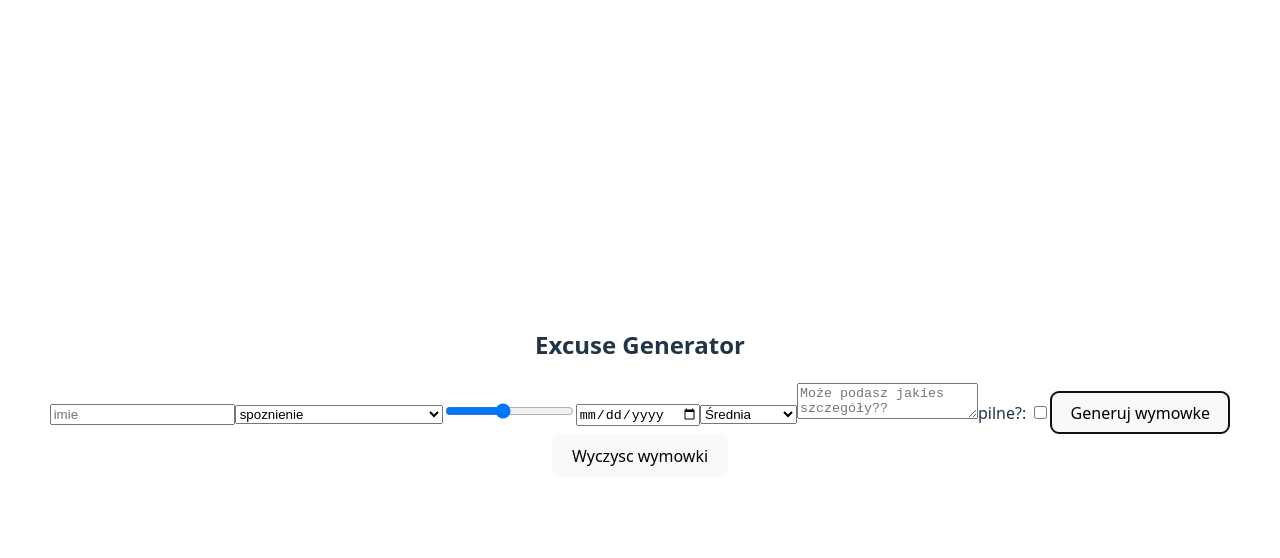
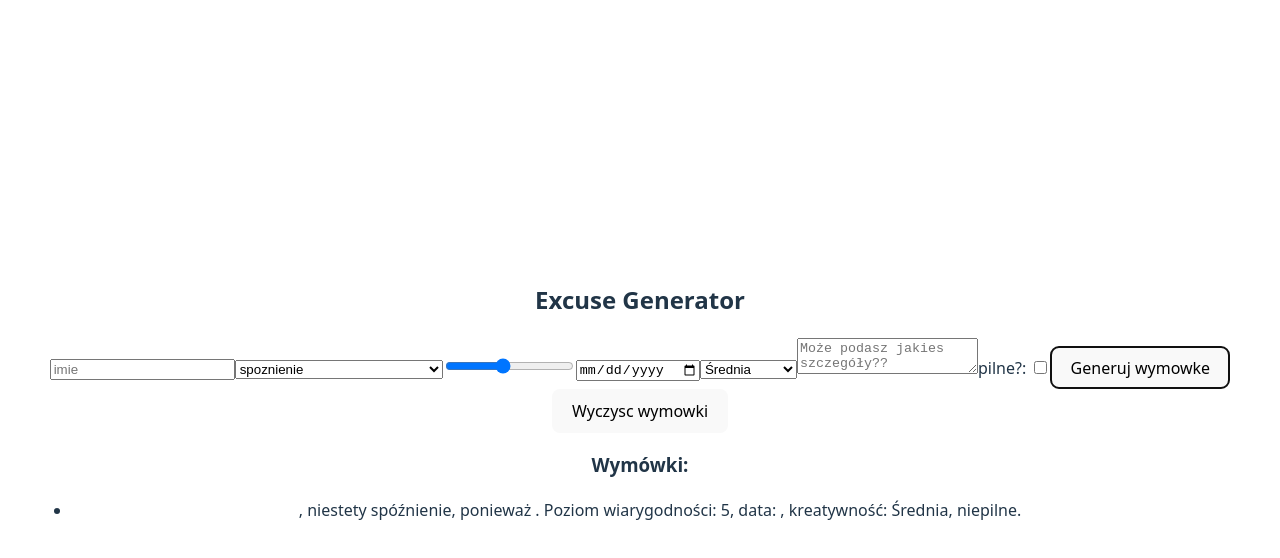
Before and after one commit to Daro000/Excuse-Generator, a React (Vite) app: page / in a window 1280 px wide. Both pictures are taken after a click on the button "Generuj wymowke". Shown: the top 558 px of the page. Built offline with nearby package versions, Linux system fonts and the light colour scheme.

Commit message:
Modyfing code

```diff
--- a/src/App.tsx
+++ b/src/App.tsx
@@ -2,6 +2,9 @@
 import './App.css'
 import ExcuseGenerator from "./ExcuseGenerator.tsx";
 import {useState} from "react";
+import ExcuseList from "./ExcuseList.tsx";
+
+
 
 function App() {
 
@@ -13,11 +16,10 @@ function App() {
     }
 
 
-
   return (
     <>
         <ExcuseGenerator onButtonClick={onButtonClick2}/>
-        {/*<2 listWymowek={listaWym}>/>*/}
+        <ExcuseList listaWymowek={listaWym}/>
     </>
   )
 }
--- a/src/ExcuseGenerator.tsx
+++ b/src/ExcuseGenerator.tsx
@@ -3,6 +3,7 @@ import {useState} from "react";
 interface PropsExcuse {
     onButtonClick: (v: string) => void;
 }
+
 
 
 
@@ -16,30 +17,13 @@ interface PropsExcuse {
             const [creativity, setCreativity] = useState<string>("Średnia");
             const [details, setDetails] = useState<string>("");
             const [urgent, setUrgent] = useState<boolean>(false);
-            const [excuseList, setExcuseList] = useState<Array<string>>(() => {
-                const savedExcuses = localStorage.getItem("wymowki");
-                return savedExcuses ? JSON.parse(savedExcuses) : [];
-            });
+            // const [excuseList, setExcuseList] = useState<Array<string>>(() => {
+            //     const savedExcuses = localStorage.getItem("wymowki");
+            //     return savedExcuses ? JSON.parse(savedExcuses) : [];
+            // });
 
-    // function generateExuse() {
-    //     const newExcuse = `${name}, niestety ${reason}, ponieważ ${details}. Poziom wiarygodności: ${credibility}, data: ${date}, kreatywność: ${creativity}, ${urgent ? "pilne" : "niepilne"}.`;
-    //     const updatedList = [...excuseList, newExcuse];
-    //     setExcuseList(updatedList)
-    //     localStorage.setItem("wymowki", JSON.stringify(updatedList))
-    //     setName("");
-    //     setReason("spóźnienie");
-    //     setCredibility(5);
-    //     setDate("");
-    //     setCreativity("Średnia");
-    //     setDetails("");
-    //     setUrgent(false);
-    //
-    // }
-    //
-    // function clearExcuses() {
-    //     localStorage.removeItem("wymowki");
-    //     setExcuseList([]);
-    // }
+
+
 
     function handleInputChange(
         e: React.ChangeEvent<HTMLInputElement | HTMLSelectElement | HTMLTextAreaElement>
@@ -103,11 +87,6 @@ interface PropsExcuse {
             </label>
             <button onClick={() => onButtonClick(`${name}, niestety ${reason}, ponieważ ${details}. Poziom wiarygodności: ${credibility}, data: ${date}, kreatywność: ${creativity}, ${urgent ? "pilne" : "niepilne"}.`)}>Generuj wymowke</button>
             <button >Wyczysc wymowki</button>
-            <ul>
-                {/*{excuseList.map((excuse,index)=>(*/}
-                {/*    <li key={index}>{excuse}</li>*/}
-                {/*    ))}*/}
-            </ul>
         </div>
 
 
--- /dev/null
+++ b/src/ExcuseList.tsx
@@ -0,0 +1,20 @@
+import React from 'react';
+
+interface PropsExcuseList {
+    listaWymowek: Array<string>;
+}
+
+const ExcuseList: React.FC<PropsExcuseList> = ({ listaWymowek }) => {
+    return (
+        <div>
+            <h3>Wymówki:</h3>
+            <ul>
+                {listaWymowek.map((wymowka, index) => (
+                    <li key={index}>{wymowka}</li>
+                    ))}
+            </ul>
+        </div>
+    );
+};
+
+export default ExcuseList;
```
